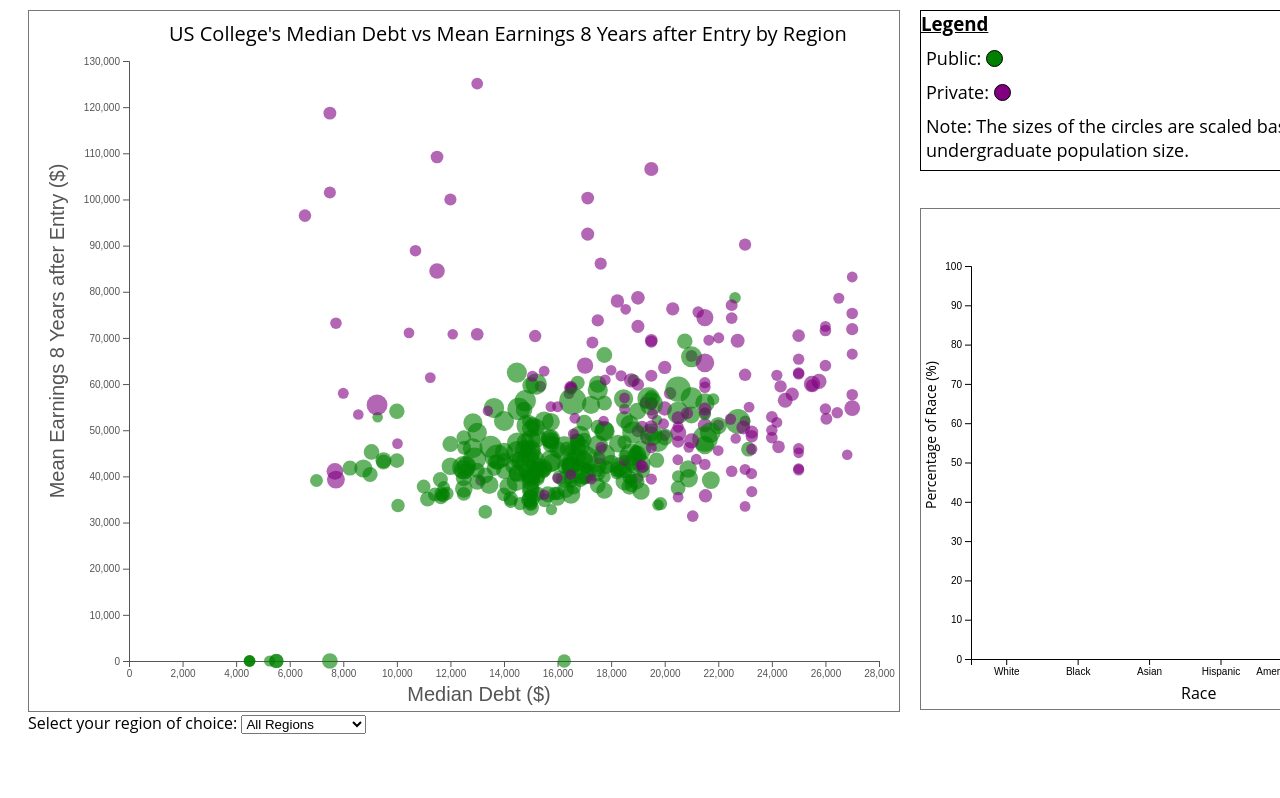
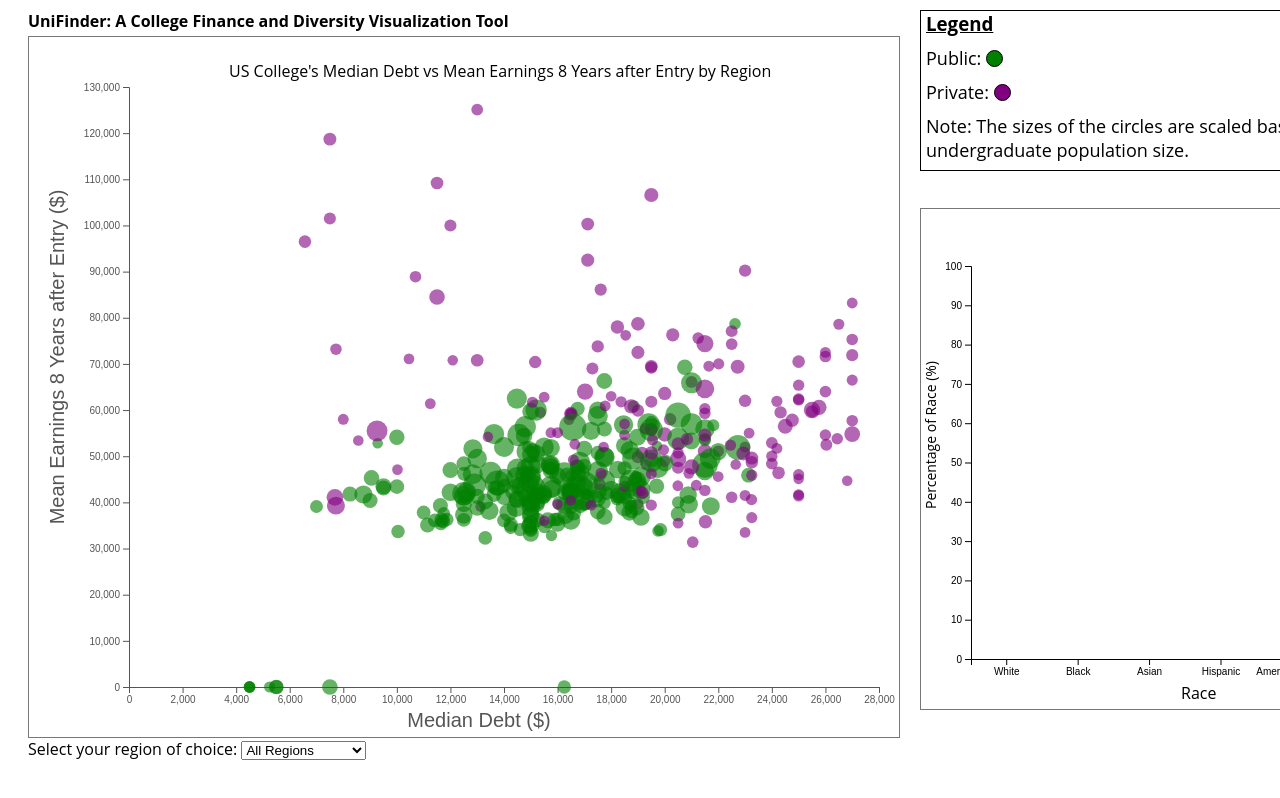
Before and after one commit to husnajakeer/UniFinder, a plain HTML site: page index.html in a window 1280 px wide. Shown: the top 798 px of the page. Drawn offline with nearby package versions, Linux system fonts and the light colour scheme.

Commit message:
add title to visualization

```diff
--- a/index.html
+++ b/index.html
@@ -7,8 +7,10 @@
 </head>
 <body>
     <div id="main">
+
         <div class = "chart-container">
-            <svg width="870" height="700" style="border: 1px solid #777;">
+            <div><b>UniFinder: A College Finance and Diversity Visualization Tool</b></div>
+            <svg width="870" height="700" style="border: 1px solid #777; margin-top: 4px;">
             </svg>
             <div>
                 <label for="selectRegion">Select your region of choice: </label>
@@ -28,7 +30,7 @@
         </div>
         <div class = "side-container">
             <div id = "legend">
-                <h3><u>Legend</u></h3>
+                <h3 style="margin-left: 5px;"><u>Legend</u></h3>
                 <div class="legend-item">
                     <div class="legend-text">Public:</div>
                     <div class="legend-circle" style="background-color: green;"></div>
--- a/main.js
+++ b/main.js
@@ -110,9 +110,9 @@ d3.csv('colleges.csv').then(function(data) {
         .text("Mean Earnings 8 Years after Entry ($)");
 
     svg.append("text")
-        .attr("transform", 'translate(140, 30)')
+        .attr("transform", 'translate(200, 40)')
         .text("US College's Median Debt vs Mean Earnings 8 Years after Entry by Region")
-        .style("font-size", "20px");
+        .style("font-size", "16px");
 
     bar_chart.append("g")
         .attr("transform", "translate(50, 450)")
```
